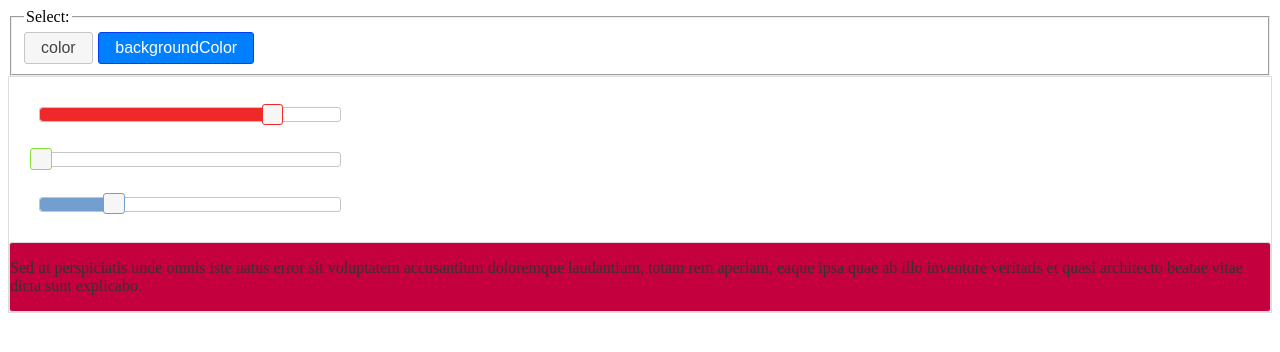
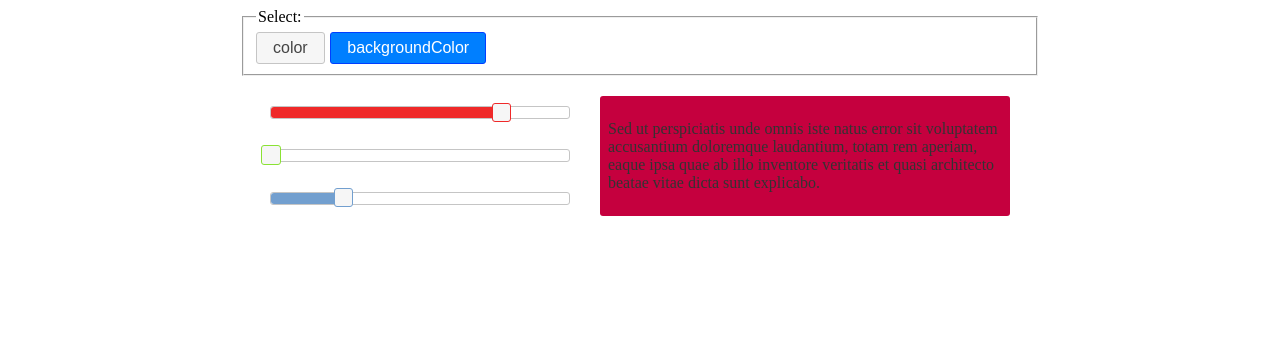
Before and after one commit to Gina-K/rgb_slider, a website: page index.html in a window 1280 px wide. Drawn offline with nearby package versions, Linux system fonts and the light colour scheme.

Commit message:
Add CSS styles (and flex layout)

```diff
--- a/index.html
+++ b/index.html
@@ -2,6 +2,9 @@
 <html lang="en">
 <head>
   <meta charset="UTF-8">
+  <meta name="viewport" content="width=device-width, initial-scale=1, shrink-to-fit=no">
+  <meta http-equiv="x-ua-compatible" content="ie=edge">
+
   <title>RGB color picker slider</title>
 
   <link rel="stylesheet" href="https://code.jquery.com/ui/1.12.1/themes/base/jquery-ui.css">
@@ -18,12 +21,16 @@
   </fieldset>
 
   <div class="ui-widget-content">
+    <div id="sliders-container">
       <div id="red"></div>
       <div id="green"></div>
       <div id="blue"></div>
+    </div>
+    <div id="swatch-container">
       <div id="swatch" class="ui-widget-content ui-corner-all">
         <p>Sed ut perspiciatis unde omnis iste natus error sit voluptatem accusantium doloremque laudantium, totam rem
           aperiam, eaque ipsa quae ab illo inventore veritatis et quasi architecto beatae vitae dicta sunt explicabo.</p>
+      </div>
     </div>
   </div>
 </div>
--- a/scripts.js
+++ b/scripts.js
@@ -1,3 +1,5 @@
+'use strict'
+
 $(function () {
   //  A target to recolor: a background or a text
   //  allows only "choose-bg-color" or "choose-text-color" (it's button's ids)
--- a/styles.css
+++ b/styles.css
@@ -1,3 +1,38 @@
+html {
+    -webkit-box-sizing: border-box;
+    box-sizing: border-box;
+}
+
+*,
+*:before,
+*:after {
+    -webkit-box-sizing: inherit;
+    box-sizing: inherit;
+}
+
+.widget {
+    max-width: 800px;
+    margin: auto;
+}
+
+.ui-widget-content {
+    display: -webkit-box;
+    display: -ms-flexbox;
+    display: flex;
+    border: none;
+}
+
+#swatch-container {
+    -webkit-box-flex: 1;
+    -ms-flex: 1 1 auto;
+    flex: 1 1 auto;
+    padding: 20px 30px 30px 0px;
+}
+
+#swatch {
+    padding: 8px;
+}
+
 #red, #green, #blue {
     width: 300px;
     margin: 30px;
```
Lines whose indentation alone changed are shown as unchanged.
